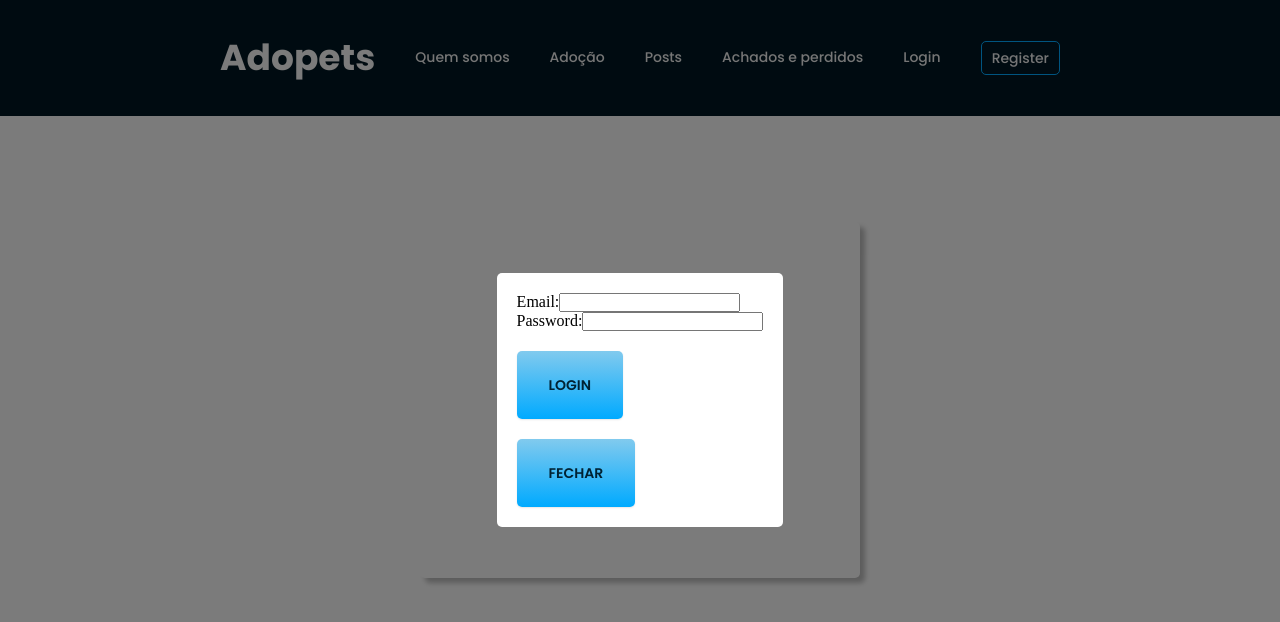
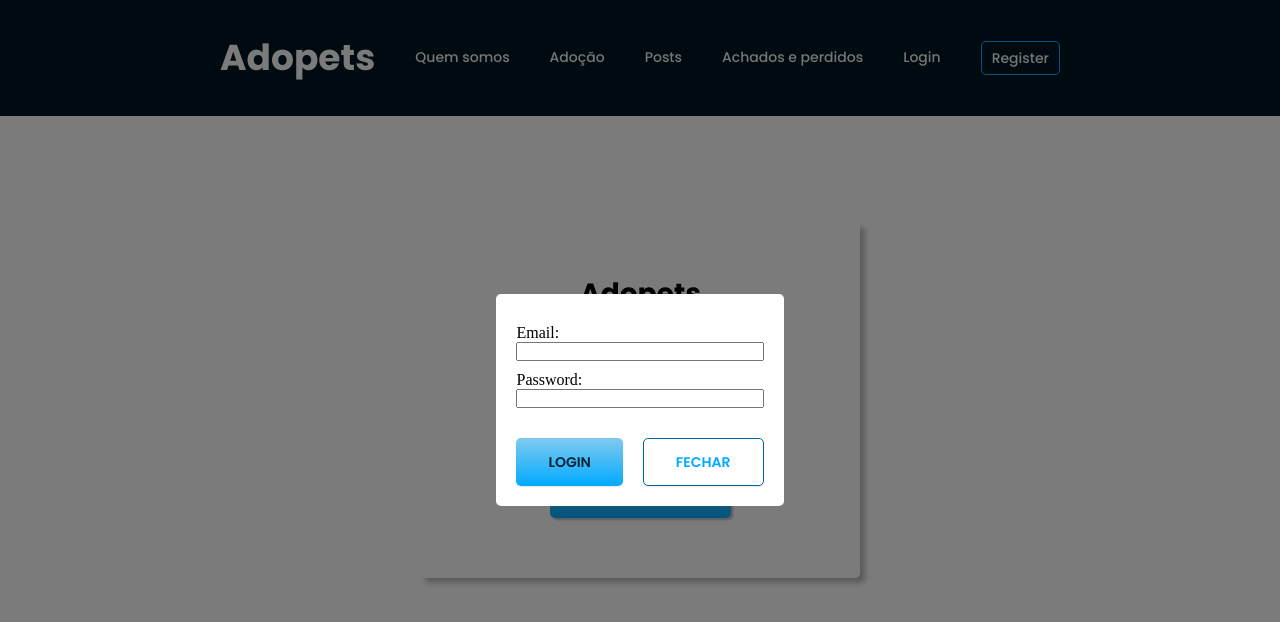
Before and after one commit to RNoleto/Adopets-APP, a Vue app: page /login in a window 1280 px wide. Both pictures are taken after a click on the link "Login". Shown: the top 622 px of the page. Built offline with nearby package versions, Linux system fonts and the light colour scheme; what @ckeditor/ckeditor5-vue would draw is missing.

Commit message:
Login e Register
Ajuste do componente de login e register

```diff
--- a/src/components/Login.vue
+++ b/src/components/Login.vue
@@ -1,16 +1,18 @@
 <template>
   <div class="modal">
     <form @submit.prevent="submit">
-      <div>
-        <label for="email" class="inputTypes">Email:</label>
-        <input type="email" name="email" id="email" v-model="email" class="inputTypes" />
+      <div class="inputTypes">
+        <label for="email">Email:</label>
+        <input type="email" name="email" id="email" v-model="email" />
       </div>
-      <div>
+      <div class="inputTypes">
         <label for="password">Password:</label>
-        <input type="password" name="password" id="password" v-model="password" class="inputTypes" />
+        <input type="password" name="password" id="password" v-model="password" />
       </div>
-      <button type="submit">Login</button>
-      <button type="button" @click="$emit('close')">Fechar</button>
+      <div class="buttons">
+        <button type="submit">Login</button>
+        <button type="button" @click="$emit('close')" class="close">Fechar</button>
+      </div>
     </form>
   </div>
 </template>
@@ -42,7 +44,6 @@ export default {
         }
       })
         .then(response => {
-          // console.log(response.data);
           //Armazena o token de acesso no cookie
           Cookie.set('_myapp_token', response.data.access_token);
           //Armazena os dados do usuário no local storage
@@ -71,7 +72,7 @@ export default {
 };
 </script>
 
-<style scoped>
+<style lang="scss" scoped>
 .modal {
   position: fixed;
   top: 0;
@@ -89,5 +90,30 @@ form {
   background: white;
   padding: 20px;
   border-radius: 5px;
+
+  .inputTypes {
+    display: flex;
+    flex-direction: column;
+    margin: 10px 0px;
+  }
+
+  label {
+    color: var(--color-3);
+  }
+
+  .buttons {
+    display: flex;
+    gap: 20px;
+
+    button {
+      font: 600 14px/14px var(--title-font);
+    }
+
+    button.close {
+      background: none;
+      border: 1px solid var(--p3);
+      color: var(--p1);
+    }
+  }
 }
 </style>
--- a/src/components/Register.vue
+++ b/src/components/Register.vue
@@ -13,8 +13,10 @@
         <label for="password">Senha</label>
         <input type="password" id="password" v-model="formData.password" required />
       </div>
-      <button type="submit">Cadastrar</button>
-      <button type="button" @click="$emit('close')">Fechar</button>
+      <div class="buttons">
+        <button type="submit">Cadastrar</button>
+        <button type="button" @click="$emit('close')" class="close">Fechar</button>
+      </div>
     </form>
   </div>
 </template>
@@ -46,7 +48,7 @@ export default {
 };
 </script>
 
-<style scoped>
+<style lang="scss" scoped>
 .modal {
   position: fixed;
   top: 0;
@@ -64,5 +66,30 @@ form {
   background: white;
   padding: 20px;
   border-radius: 5px;
+
+  .inputTypes {
+    display: flex;
+    flex-direction: column;
+    margin: 10px 0px;
+  }
+
+  label {
+    color: var(--color-3);
+  }
+
+  .buttons {
+    display: flex;
+    gap: 20px;
+
+    button {
+      font: 600 14px/14px var(--title-font);
+    }
+
+    button.close {
+      background: none;
+      border: 1px solid var(--p3);
+      color: var(--p1);
+    }
+  }
 }
 </style>
```
